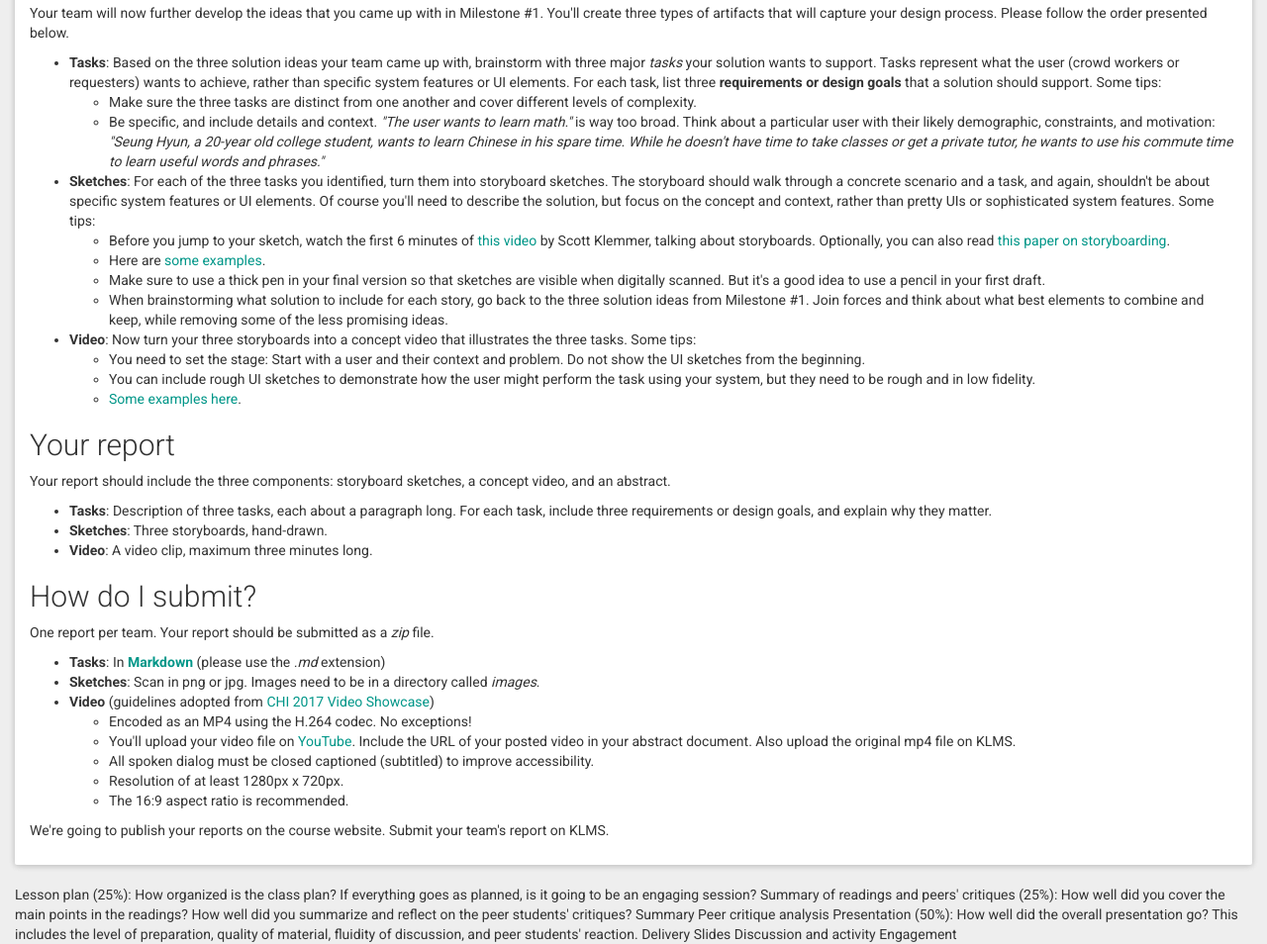
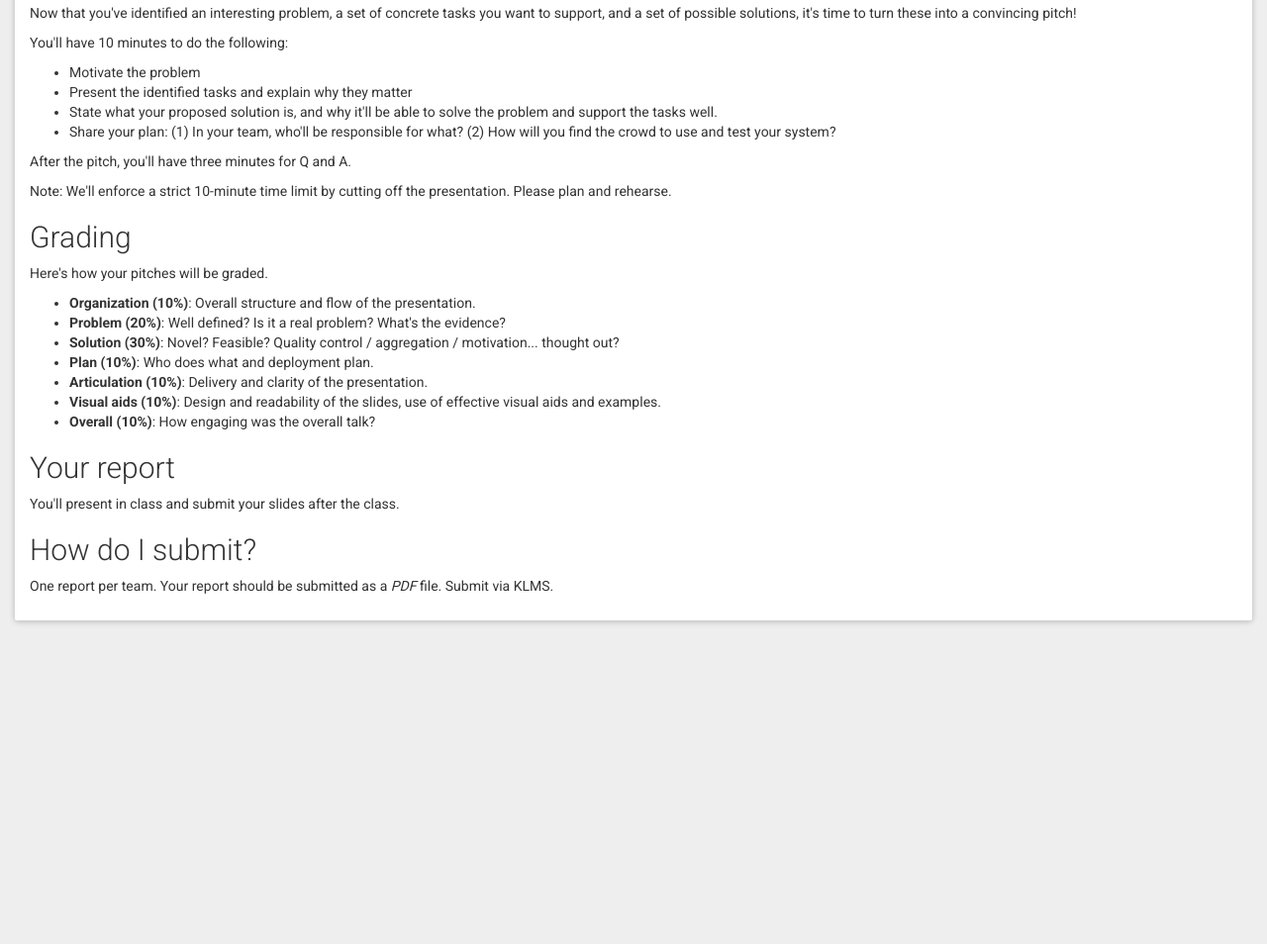
Before and after one commit to kixlab/cs492-fall-2016, a plain HTML site: page final-project.html in a window 1280 px wide. Shown: the part 4063-5017 px from the top of the page at 99% size. After the commit the page ends 4710 px from the top, so only its background shows below. Drawn offline with nearby package versions, Linux system fonts and the light colour scheme.

Commit message:
pitch updated

```diff
--- a/final-project.html
+++ b/final-project.html
@@ -318,60 +318,37 @@
                 <h3>Due: in class (1-3pm) on 10/20 (Thu)</h3>
 
                 <h2>What do I do?</h2>
-                <p>Your team will now further develop the ideas that you came up with in Milestone #1. You'll create three types of artifacts that will capture your design process. Please follow the order presented below.
+                <p>Now that you've identified an interesting problem, a set of concrete tasks you want to support, and a set of possible solutions, it's time to turn these into a convincing pitch!</p>
+
+                <p>You'll have 10 minutes to do the following:
                 <ul>
-                  <li>
-                    <strong>Tasks</strong>: Based on the three solution ideas your team came up with, brainstorm with three major <em>tasks</em> your solution wants to support. Tasks represent what the user (crowd workers or requesters) wants to achieve, rather than specific system features or UI elements. For each task, list three <strong>requirements or design goals</strong> that a solution should support. Some tips:
-                      <ul>
-                        <li>Make sure the three tasks are distinct from one another and cover different levels of complexity.</li>
-                        <li>Be specific, and include details and context. <em>"The user wants to learn math."</em> is way too broad. Think about a particular user with their likely demographic, constraints, and motivation: <em>"Seung Hyun, a 20-year old college student, wants to learn Chinese in his spare time. While he doesn't have time to take classes or get a private tutor, he wants to use his commute time to learn useful words and phrases."</em></li>
-                      </ul>
-                  </li>
-                  <li><strong>Sketches</strong>: For each of the three tasks you identified, turn them into storyboard sketches. The storyboard should walk through a concrete scenario and a task, and again, shouldn't be about specific system features or UI elements. Of course you'll need to describe the solution, but focus on the concept and context, rather than pretty UIs or sophisticated system features. Some tips:
-                    <ul>
-                      <li>Before you jump to your sketch, watch the first 6 minutes of <a href="https://www.youtube.com/watch?v=lgEm67KLIIM">this video</a> by Scott Klemmer, talking about storyboards. Optionally, you can also read <a href="http://dl.acm.org/citation.cfm?id=1142410">this paper on storyboarding</a>.</li>
-                      <li>Here are <a href="http://d.ucsd.edu/class/intro-hci/2016/assignments/examples/a03example1.html">some examples</a>.</li>
-                      <li>Make sure to use a thick pen in your final version so that sketches are visible when digitally scanned. But it's a good idea to use a pencil in your first draft.</li>
-                      <li>When brainstorming what solution to include for each story, go back to the three solution ideas from Milestone #1. Join forces and think about what best elements to combine and keep, while removing some of the less promising ideas. </li>
-                    </ul>
-                  </li>
-                  <li><strong>Video</strong>: Now turn your three storyboards into a concept video that illustrates the three tasks. Some tips:
-                    <ul>
-                      <li>You need to set the stage: Start with a user and their context and problem. Do not show the UI sketches from the beginning.</li>
-                      <li>You can include rough UI sketches to demonstrate how the user might perform the task using your system, but they need to be rough and in low fidelity.</li>
-                      <li><a href="https://www.youtube.com/results?search_query=cs147+concept+video">Some examples here</a>.</li>
-                    </ul>
-                  </li>
+                  <li>Motivate the problem</li>
+                  <li>Present the identified tasks and explain why they matter</li>
+                  <li>State what your proposed solution is, and why it'll be able to solve the problem and support the tasks well.</li>
+                  <li>Share your plan: (1) In your team, who'll be responsible for what? (2) How will you find the crowd to use and test your system? </li>
                 </ul>
                 </p>
+                <p>After the pitch, you'll have three minutes for Q and A.</p>
+                <p>Note: We'll enforce a strict 10-minute time limit by cutting off the presentation. Please plan and rehearse.</p>
+
+                <h2>Grading</h2>
+                <p>Here's how your pitches will be graded.</p>
+                <ul>
+                  <li><strong>Organization (10%)</strong>: Overall structure and flow of the presentation.</li>
+                  <li><strong>Problem (20%)</strong>: Well defined? Is it a real problem? What's the evidence?</li>
+                  <li><strong>Solution (30%)</strong>: Novel? Feasible? Quality control / aggregation / motivation... thought out?</li>
+                  <li><strong>Plan (10%)</strong>: Who does what and deployment plan.</li>
+                  <li><strong>Articulation (10%)</strong>: Delivery and clarity of the presentation.</li>
+                  <li><strong>Visual aids (10%)</strong>: Design and readability of the slides, use of effective visual aids and examples.</li>
+                  <li><strong>Overall (10%)</strong>: How engaging was the overall talk?</li>
+                </ul>
 
                 <h2>Your report</h2>
-                <p>Your report should include the three components: storyboard sketches, a concept video, and an abstract.
-                <ul>
-                  <li><strong>Tasks</strong>: Description of three tasks, each about a paragraph long. For each task, include three requirements or design goals, and explain why they matter.</li>
-                  <li><strong>Sketches</strong>: Three storyboards, hand-drawn.</li>
-                  <li><strong>Video</strong>: A video clip, maximum three minutes long.</li>
-                </ul>
+                <p>You'll present in class and submit your slides after the class.
                 </p>
 
                 <h2>How do I submit?</h2>
-                <p>One report per team. Your report should be submitted as a <em>zip</em> file.
-                <ul>
-                  <li><strong>Tasks</strong>: In <strong><a href="https://daringfireball.net/projects/markdown/">Markdown</a></strong> (please use the <em>.md</em> extension)</li>
-                  <li><strong>Sketches</strong>: Scan in png or jpg. Images need to be in a directory called <em>images</em>.</li>
-                  <li>
-                    <strong>Video</strong> (guidelines adopted from <a href="https://chi2017.acm.org/video.html">CHI 2017 Video Showcase</a>)
-                    <ul>
-                      <li>Encoded as an MP4 using the H.264 codec. No exceptions!</li>
-                      <li>You'll upload your video file on <a href="https://youtube.com/">YouTube</a>. Include the URL of your posted video in your abstract document. Also upload the original mp4 file on KLMS.</li>
-                      <li>All spoken dialog must be closed captioned (subtitled) to improve accessibility.</li>
-                      <li>Resolution of at least 1280px x 720px.</li>
-                      <li>The 16:9 aspect ratio is recommended.</li>
-                    </ul>
-                  </li>
-
-                </ul>
-                We're going to publish your reports on the course website. Submit your team's report on KLMS.</p>
+                <p>One report per team. Your report should be submitted as a <em>PDF</em> file. Submit via KLMS.</p>
 
               </div>
             </div>
@@ -379,15 +356,7 @@
         </div>
     </div>
 
-Lesson plan (25%): How organized is the class plan? If everything goes as planned, is it going to be an engaging session?
-Summary of readings and peers' critiques (25%): How well did you cover the main points in the readings? How well did you summarize and reflect on the peer students' critiques?
-Summary
-Peer critique analysis
-Presentation (50%): How well did the overall presentation go? This includes the level of preparation, quality of material, fluidity of discussion, and peer students' reaction.
-Delivery
-Slides
-Discussion and activity
-Engagement
+
 
 
 </div>
```
Also changed, not shown: index.html (+2 -2 lines), 1 other file.
